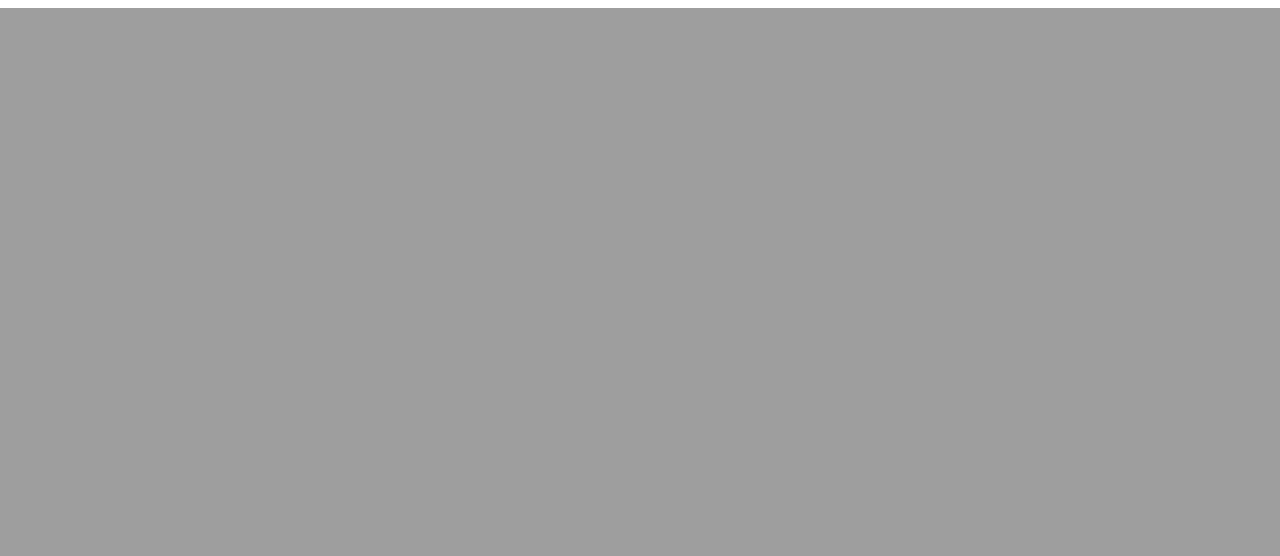
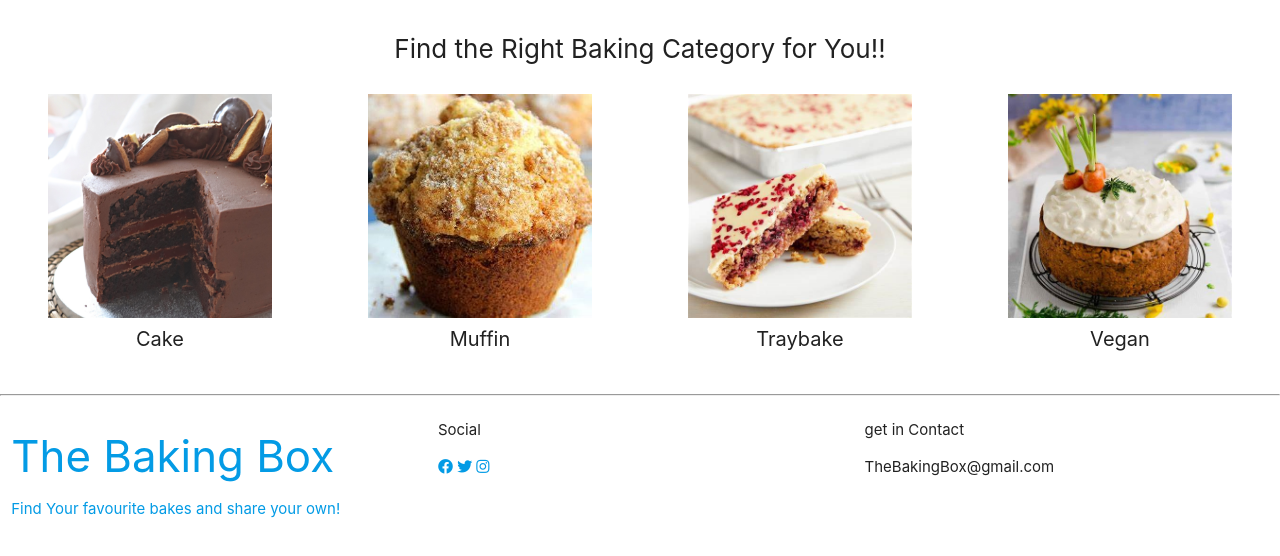
Before and after one commit to Jason-Philip/BakersBox, a Flask app: page / in a window 1280 px wide. Shown: the part 1025-1581 px from the top of the page. Before the commit the page ends 1033 px from the top, so only its background shows below. Run offline with Flask 2, Linux system fonts and the light colour scheme; data that the repository does not hold is empty; some libraries are stand-ins or nearby versions.

Commit message:
category pictures added to section in home page

```diff
--- a/static/css/style.css
+++ b/static/css/style.css
@@ -11,7 +11,7 @@ nav {
     background-repeat: no-repeat;
     background-size: cover;
     display: flex;
-    min-height: 100vh;
+    min-height: 120vh;
     flex-direction: column;
 }
 
@@ -38,6 +38,32 @@ main {
     font-size: 45px;
 }
 
+.category {
+    height: 280px;
+    text-align: center;
+}
+
+.cat_heading {
+    font-size: 20px;
+    margin-top: 10px;
+}
+
+img {
+    height: 80%;
+    display: block;
+    margin-left: auto;
+    margin-right: auto;
+}
+
+.categories {
+    margin-top: 30px;
+}
+
+#categories_heading {
+    text-align: center;
+    font-size: 26px;
+}
+
 /*changing home page items for smaller sizes*/
 @media screen and (max-width: 600px) {
     #home_writing_background {
--- a/templates/home.html
+++ b/templates/home.html
@@ -5,4 +5,25 @@
             <p class="centerpiece_text">Welcome to the <strong class="baking">Baking Box!!</strong> Create your own unique baking repertoire.</p>
         </div>
     </div>
+    <div>
+        <div class="row categories">
+            <p id="categories_heading">Find the Right Baking Category for You!!</p>
+            <div id="cake_cat" class="col s12 m6 l3 category">
+                <img src="static/imgs/cake.jpg" alt="cake image">
+                <h3 class="cat_heading">Cake</h3>
+            </div>
+            <div id="muffin_cat" class="col s12 m6 l3 category">
+                <img src="static/imgs/muffin.jpg" alt="muffin image">
+                <h3 class="cat_heading">Muffin</h3>
+            </div>
+            <div id="traybake_cat" class="col s12 m6 l3 category">
+                <img src="static/imgs/traybake.jpg" alt="traybake image">
+                <h3 class="cat_heading">Traybake</h3>
+            </div>
+            <div id="vegan_cat" class="col s12 m6 l3 category">
+                <img src="static/imgs/vegan.jpg" alt="vegan cake image">
+                <h3 class="cat_heading">Vegan</h3>
+            </div>
+        </div>
+    </div>
 {% endblock %}
```
Also changed, not shown: static/imgs/cake.jpg (added), static/imgs/muffin.jpg (added), static/imgs/traybake.jpg (added), static/imgs/vegan.jpg (added).
